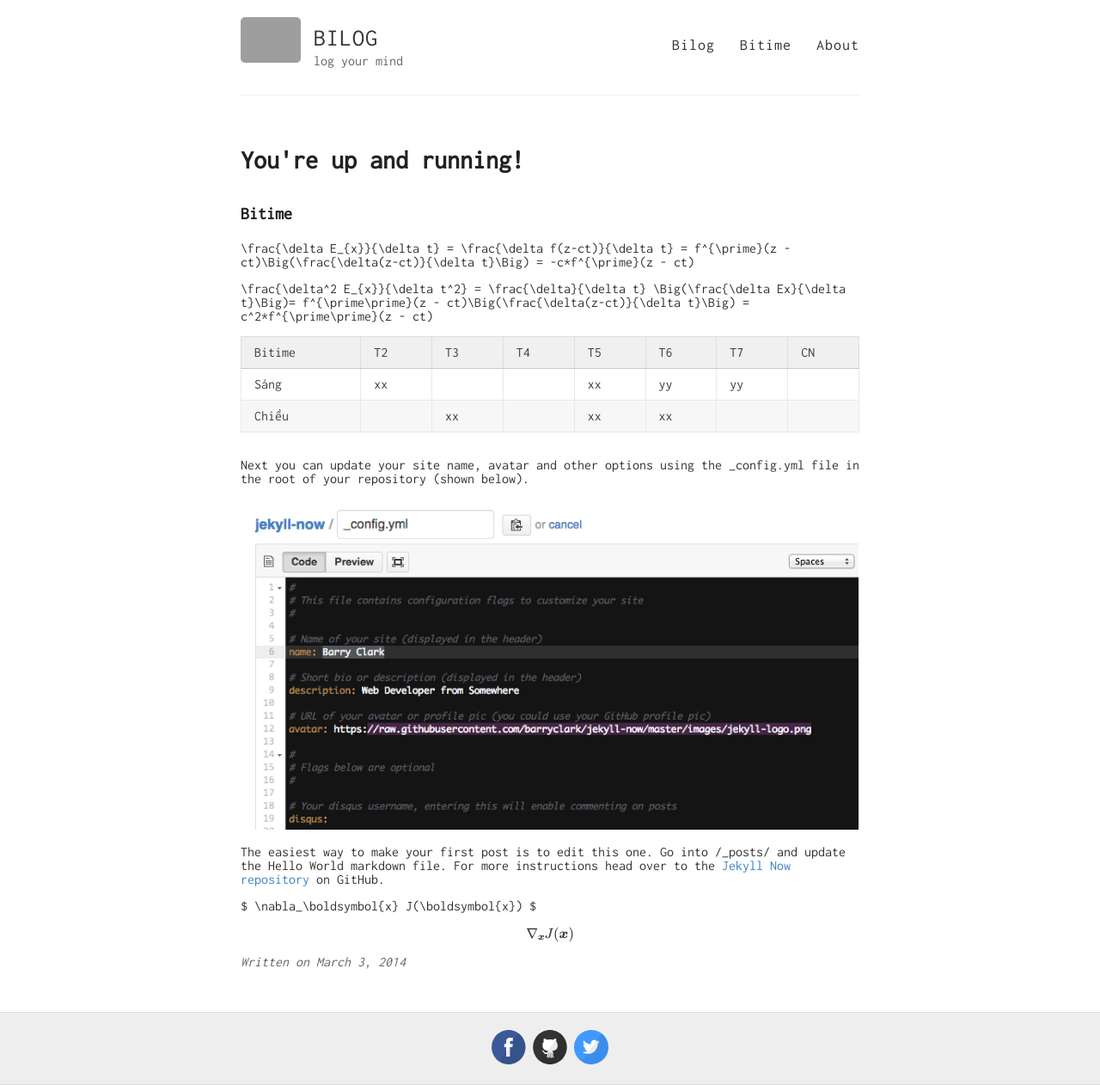
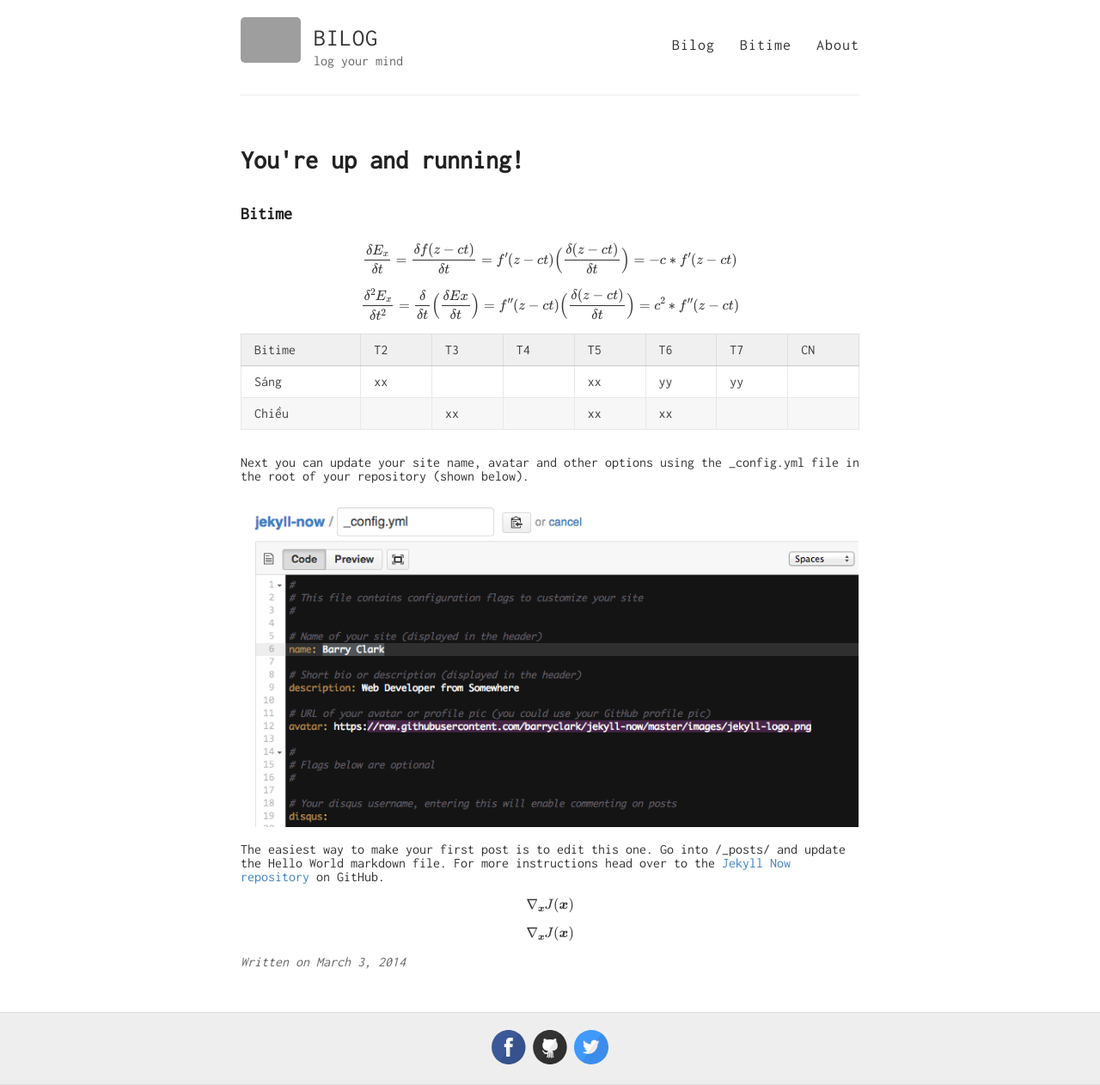
Before and after one commit to tahongtrung/biblog, a Jekyll site: the page built from _posts/2014-3-3-Hello-World - Copy (2).markdown, in a window 1280 px wide. Shown: the whole page at 86% size. Built offline with Jekyll 4.4.1, drawn with Linux system fonts in a browser that asks for light colours; formulas are drawn with MathJax 3; grey boxes are pictures that could not be loaded.

Commit message:
dsfdgsdfgd

```diff
--- a/_posts/2014-3-3-Hello-World - Copy (2).markdown
+++ b/_posts/2014-3-3-Hello-World - Copy (2).markdown
@@ -5,9 +5,9 @@ title: You're up and running!
 
 ### Bitime
 
-\frac{\delta E_{x}}{\delta t} = \frac{\delta f(z-ct)}{\delta t} = f^{\prime}(z - ct)\Big(\frac{\delta(z-ct)}{\delta t}\Big) = -c*f^{\prime}(z - ct)
+$$ \frac{\delta E_{x}}{\delta t} = \frac{\delta f(z-ct)}{\delta t} = f^{\prime}(z - ct)\Big(\frac{\delta(z-ct)}{\delta t}\Big) = -c*f^{\prime}(z - ct) $$
 
-\frac{\delta^2 E_{x}}{\delta t^2} = \frac{\delta}{\delta t} \Big(\frac{\delta Ex}{\delta t}\Big)= f^{\prime\prime}(z - ct)\Big(\frac{\delta(z-ct)}{\delta t}\Big) = c^2*f^{\prime\prime}(z - ct)
+$$ \frac{\delta^2 E_{x}}{\delta t^2} = \frac{\delta}{\delta t} \Big(\frac{\delta Ex}{\delta t}\Big)= f^{\prime\prime}(z - ct)\Big(\frac{\delta(z-ct)}{\delta t}\Big) = c^2*f^{\prime\prime}(z - ct) $$
 
 Bitime | T2 | T3 | T4 | T5 | T6 | T7 | CN
 ------ | -- | -- | -- | -- | -- | -- | --
@@ -20,6 +20,6 @@ Next you can update your site name, avatar and other options using the _config.y
 
 The easiest way to make your first post is to edit this one. Go into /_posts/ and update the Hello World markdown file. For more instructions head over to the [Jekyll Now repository](https://github.com/barryclark/jekyll-now) on GitHub.
 
-$ \nabla_\boldsymbol{x} J(\boldsymbol{x}) $
+$$ \nabla_\boldsymbol{x} J(\boldsymbol{x}) $$
 
 $$ \nabla_\boldsymbol{x} J(\boldsymbol{x}) $$
```
Also changed, not shown: bitime.md (+1 -1 lines), 4 other files.
